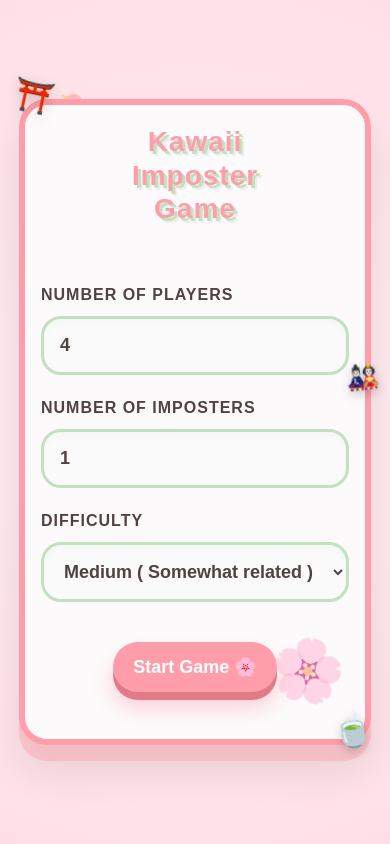
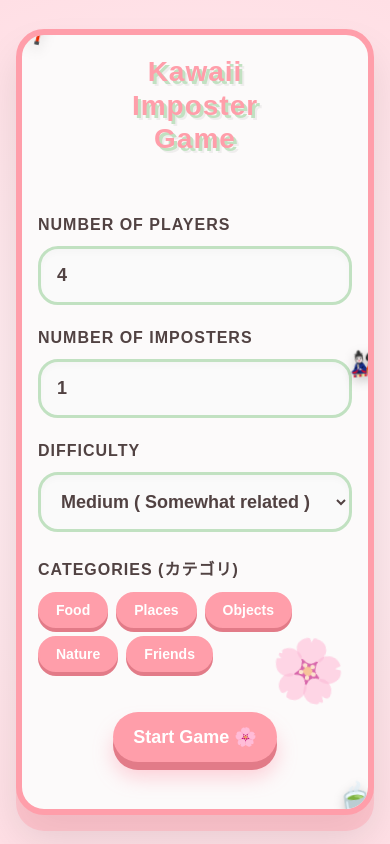
Before and after one commit to namitha2306/Imposter, a React (Vite) app: page / in a window 390 px wide. Built offline with nearby package versions, Linux system fonts and the light colour scheme.

Commit message:
Fixed mobile numbering bug and imposter word assignment

```diff
--- a/src/App.tsx
+++ b/src/App.tsx
@@ -12,8 +12,8 @@ function App() {
   const [players, setPlayers] = useState<Player[]>([]);
   const [votes, setVotes] = useState<Record<string, string>>({});
 
-  const handleStartGame = (playerCount: number, imposterCount: number, difficulty: Difficulty) => {
-    const gameData = generateGameData(playerCount, imposterCount, difficulty);
+  const handleStartGame = (playerCount: number, imposterCount: number, difficulty: Difficulty, categories: string[]) => {
+    const gameData = generateGameData(playerCount, imposterCount, difficulty, categories);
     setPlayers(gameData);
     setPhase('assigning');
   };
--- a/src/components/SetupScreen.tsx
+++ b/src/components/SetupScreen.tsx
@@ -2,27 +2,44 @@ import { useState } from 'react';
 import type { Difficulty } from '../types';
 
 interface SetupScreenProps {
-  onStartGame: (players: number, imposters: number, difficulty: Difficulty) => void;
+  onStartGame: (players: number, imposters: number, difficulty: Difficulty, categories: string[]) => void;
 }
+
+const ALL_CATEGORIES = ['Food', 'Places', 'Objects', 'Nature', 'Friends'];
 
 export default function SetupScreen({ onStartGame }: SetupScreenProps) {
   const [players, setPlayers] = useState<number | ''>(4);
   const [imposters, setImposters] = useState<number | ''>(1);
   const [difficulty, setDifficulty] = useState<Difficulty>('medium');
+  const [selectedCategories, setSelectedCategories] = useState<string[]>(ALL_CATEGORIES);
+  const [showError, setShowError] = useState(false);
 
-  const pCount = typeof players === 'number' ? players : 3;
-  const maxImposters = Math.max(1, pCount - 1);
+  const pCount = typeof players === 'number' ? players : 0;
+  const iCount = typeof imposters === 'number' ? imposters : 0;
+
+  // Scales up to 100: 3-6 -> 1, 7-12 -> 2, etc. (Default to 1 if pCount < 3)
+  const maxImposters = pCount >= 3 ? Math.floor((pCount - 1) / 6) + 1 : 1;
+  const isValid = pCount >= 3 && pCount <= 100 && iCount >= 1 && iCount <= maxImposters;
 
   const handleStart = () => {
-    const finalPlayers = Math.max(3, Math.min(12, pCount));
-    let iCount = typeof imposters === 'number' ? imposters : 1;
-    // ensure imposters is between 1 and maxImposters
-    iCount = Math.max(1, Math.min(iCount, finalPlayers - 1));
-    onStartGame(finalPlayers, iCount, difficulty);
+    if (!isValid) {
+      setShowError(true);
+      return;
+    }
+    onStartGame(pCount, iCount, difficulty, selectedCategories);
+  };
+
+  const toggleCategory = (cat: string) => {
+    if (selectedCategories.includes(cat)) {
+      if (selectedCategories.length === 1) return; // Prevent unselecting all
+      setSelectedCategories(selectedCategories.filter(c => c !== cat));
+    } else {
+      setSelectedCategories([...selectedCategories, cat]);
+    }
   };
 
   return (
-    <div className="card animate-pop">
+    <div className="card animate-pop" style={{ position: 'relative', overflow: 'hidden' }}>
       <div className="sticker sticker-1">⛩️</div>
       <div className="sticker sticker-2">🍵</div>
       <div className="sticker sticker-3">🎎</div>
@@ -33,7 +50,7 @@ export default function SetupScreen({ onStartGame }: SetupScreenProps) {
         <input
           type="number"
           min={3}
-          max={12}
+          max={100}
           value={players}
           onChange={(e) => {
             const val = e.target.value;
@@ -75,6 +92,56 @@ export default function SetupScreen({ onStartGame }: SetupScreenProps) {
         </select>
       </div>
 
+      <div className="input-group">
+        <label>Categories (カテゴリ)</label>
+        <div style={{ display: 'flex', flexWrap: 'wrap', gap: '8px' }}>
+          {ALL_CATEGORIES.map(cat => (
+            <button
+              key={cat}
+              onClick={() => toggleCategory(cat)}
+              className="btn-secondary"
+              style={{
+                padding: '8px 16px',
+                fontSize: '14px',
+                background: selectedCategories.includes(cat) ? 'var(--primary)' : 'var(--card-bg)',
+                color: selectedCategories.includes(cat) ? 'white' : 'var(--text-main)',
+                border: `2px solid var(--primary)`,
+                borderRadius: '20px',
+                boxShadow: selectedCategories.includes(cat) ? '0 4px 0 var(--primary-dark)' : '0 4px 0 var(--secondary)'
+              }}
+            >
+              {cat}
+            </button>
+          ))}
+        </div>
+      </div>
+
+      {showError && (
+        <div style={{
+          position: 'absolute', top: 0, left: 0, right: 0, bottom: 0,
+          background: 'rgba(255,255,255,0.85)', backdropFilter: 'blur(5px)',
+          zIndex: 100, display: 'flex', flexDirection: 'column',
+          justifyContent: 'center', alignItems: 'center', padding: '24px'
+        }}>
+          <div className="animate-pop" style={{
+            background: 'var(--card-bg)', border: '4px solid var(--primary)',
+            padding: '24px', borderRadius: '24px', textAlign: 'center',
+            boxShadow: '0 8px 30px rgba(0,0,0,0.1)'
+          }}>
+            <h2 style={{ color: 'var(--primary-dark)', marginBottom: '16px', fontSize: '28px' }}>Oops! 🙈</h2>
+            <p style={{ fontWeight: 'bold', fontSize: '18px', marginBottom: '8px', color: 'var(--text-main)' }}>
+              {pCount < 3 ? 'You need at least 3 players to play!' : `Max Imposters for ${pCount} players is ${maxImposters}.`}
+            </p>
+            <p style={{ color: 'var(--text-muted)', marginBottom: '24px', fontSize: '14px' }}>
+              Please correct the numbers so the game is fair and fun!
+            </p>
+            <button className="btn-secondary" onClick={() => setShowError(false)}>
+              Got it! 🌸
+            </button>
+          </div>
+        </div>
+      )}
+
       <button className="btn-primary" onClick={handleStart} style={{ marginTop: '16px' }}>
         Start Game 🌸
       </button>
--- a/src/data/words.json
+++ b/src/data/words.json
@@ -1,94 +1,172 @@
 {
   "words": [
     {
+      "category": "Food",
       "main": "Muffin",
       "easy": ["Coffee", "Breakfast", "Bakery"],
       "medium": ["Pancake", "Waffle", "Croissant"],
       "hard": ["Cupcake", "Brownie", "Scone"]
     },
     {
+      "category": "Food",
+      "main": "Pizza",
+      "easy": ["Delivery", "Dinner", "Italian"],
+      "medium": ["Burger", "Taco", "Hotdog"],
+      "hard": ["Pasta", "Lasagna", "Calzone"]
+    },
+    {
+      "category": "Food",
+      "main": "Apple",
+      "easy": ["Tree", "Seed", "Juice"],
+      "medium": ["Banana", "Orange", "Watermelon"],
+      "hard": ["Pear", "Peach", "Plum"]
+    },
+    {
+      "category": "Food",
+      "main": "Coffee",
+      "easy": ["Morning", "Mug", "Energy"],
+      "medium": ["Juice", "Water", "Soda"],
+      "hard": ["Tea", "Espresso", "Latte"]
+    },
+    {
+      "category": "Places",
+      "main": "Hospital",
+      "easy": ["Ambulance", "Sick", "Medicine"],
+      "medium": ["Dentist", "Pharmacy", "Laboratory"],
+      "hard": ["Clinic", "Doctor", "Nurse"]
+    },
+    {
+      "category": "Places",
+      "main": "Library",
+      "easy": ["Quiet", "Read", "Study"],
+      "medium": ["School", "Museum", "Theater"],
+      "hard": ["Bookstore", "Archive", "Classroom"]
+    },
+    {
+      "category": "Objects",
+      "main": "Smartphone",
+      "easy": ["Internet", "App", "Screen"],
+      "medium": ["Computer", "Laptop", "Watch"],
+      "hard": ["Telephone", "Tablet", "Phablet"]
+    },
+    {
+      "category": "Objects",
+      "main": "Guitar",
+      "easy": ["Wood", "Song", "Band"],
+      "medium": ["Piano", "Drums", "Flute"],
+      "hard": ["Violin", "Bass", "Ukulele"]
+    },
+    {
+      "category": "Objects",
+      "main": "Car",
+      "easy": ["Road", "Wheel", "Drive"],
+      "medium": ["Motorcycle", "Bicycle", "Train"],
+      "hard": ["Truck", "Van", "Bus"]
+    },
+    {
+      "category": "Objects",
+      "main": "Jacket",
+      "easy": ["Winter", "Cold", "Zipper"],
+      "medium": ["Pants", "Shoes", "Hat"],
+      "hard": ["Coat", "Sweater", "Hoodie"]
+    },
+    {
+      "category": "Objects",
+      "main": "Glasses",
+      "easy": ["Eyes", "Vision", "Read"],
+      "medium": ["Hat", "Watch", "Scarf"],
+      "hard": ["Goggles", "Sunglasses", "Lenses"]
+    },
+    {
+      "category": "Objects",
+      "main": "Chair",
+      "easy": ["Sit", "Wood", "Rest"],
+      "medium": ["Table", "Bed", "Desk"],
+      "hard": ["Stool", "Sofa", "Bench"]
+    },
+    {
+      "category": "Nature",
       "main": "Ocean",
       "easy": ["Fish", "Boat", "Summer"],
       "medium": ["River", "Lake", "Pool"],
       "hard": ["Sea", "Beach", "Water"]
     },
     {
-      "main": "Smartphone",
-      "easy": ["Internet", "App", "Screen"],
-      "medium": ["Computer", "Laptop", "Watch"],
-      "hard": ["Telephone", "Tablet", "Phablet"]
-    },
-    {
+      "category": "Nature",
       "main": "Moon",
       "easy": ["Sleep", "Glow", "Space"],
       "medium": ["Sun", "Planet", "Cloud"],
       "hard": ["Star", "Night", "Eclipse"]
     },
     {
-      "main": "Guitar",
-      "easy": ["Wood", "Song", "Band"],
-      "medium": ["Piano", "Drums", "Flute"],
-      "hard": ["Violin", "Bass", "Ukulele"]
-    },
-    {
-      "main": "Apple",
-      "easy": ["Tree", "Seed", "Juice"],
-      "medium": ["Banana", "Orange", "Watermelon"],
-      "hard": ["Pear", "Peach", "Plum"]
-    },
-    {
-      "main": "Hospital",
-      "easy": ["Ambulance", "Sick", "Medicine"],
-      "medium": ["Dentist", "Pharmacy", "Laboratory"],
-      "hard": ["Clinic", "Doctor", "Nurse"]
-    },
-    {
-      "main": "Car",
-      "easy": ["Road", "Wheel", "Drive"],
-      "medium": ["Motorcycle", "Bicycle", "Train"],
-      "hard": ["Truck", "Van", "Bus"]
-    },
-    {
+      "category": "Nature",
       "main": "Cat",
       "easy": ["Tail", "Meow", "Pet"],
       "medium": ["Dog", "Hamster", "Bunny"],
       "hard": ["Kitten", "Lion", "Tiger"]
     },
     {
-      "main": "Pizza",
-      "easy": ["Delivery", "Dinner", "Italian"],
-      "medium": ["Burger", "Taco", "Hotdog"],
-      "hard": ["Pasta", "Lasagna", "Calzone"]
+      "category": "Nature",
+      "main": "Mountain",
+      "easy": ["Climb", "Snow", "Tall"],
+      "medium": ["Hill", "Valley", "Rock"],
+      "hard": ["Volcano", "Cliff", "Peak"]
     },
     {
-      "main": "Jacket",
-      "easy": ["Winter", "Cold", "Zipper"],
-      "medium": ["Pants", "Shoes", "Hat"],
-      "hard": ["Coat", "Sweater", "Hoodie"]
+      "category": "Friends",
+      "main": "Namitha",
+      "easy": ["Friend", "Girl", "Person"],
+      "medium": ["Sona", "Farha", "Mariya"],
+      "hard": ["Athira", "Ashitha", "Omal", "Hira"]
     },
     {
-      "main": "Library",
-      "easy": ["Quiet", "Read", "Study"],
-      "medium": ["School", "Museum", "Theater"],
-      "hard": ["Bookstore", "Archive", "Classroom"]
+      "category": "Friends",
+      "main": "Athira",
+      "easy": ["Friend", "Girl", "Person"],
+      "medium": ["Namitha", "Ashitha", "Hira"],
+      "hard": ["Omal", "Sona", "Farha", "Mariya"]
     },
     {
-      "main": "Coffee",
-      "easy": ["Morning", "Mug", "Energy"],
-      "medium": ["Juice", "Water", "Soda"],
-      "hard": ["Tea", "Espresso", "Latte"]
+      "category": "Friends",
+      "main": "Mariya",
+      "easy": ["Friend", "Girl", "Person"],
+      "medium": ["Athira", "Omal", "Sona"],
+      "hard": ["Namitha", "Ashitha", "Hira", "Farha"]
     },
     {
-      "main": "Glasses",
-      "easy": ["Eyes", "Vision", "Read"],
-      "medium": ["Hat", "Watch", "Scarf"],
-      "hard": ["Goggles", "Sunglasses", "Lenses"]
+      "category": "Friends",
+      "main": "Ashitha",
+      "easy": ["Friend", "Girl", "Person"],
+      "medium": ["Farha", "Hira", "Mariya"],
+      "hard": ["Namitha", "Athira", "Omal", "Sona"]
     },
     {
-      "main": "Chair",
-      "easy": ["Sit", "Wood", "Rest"],
-      "medium": ["Table", "Bed", "Desk"],
-      "hard": ["Stool", "Sofa", "Bench"]
+      "category": "Friends",
+      "main": "Omal",
+      "easy": ["Friend", "Girl", "Person"],
+      "medium": ["Sona", "Namitha", "Athira"],
+      "hard": ["Ashitha", "Hira", "Farha", "Mariya"]
+    },
+    {
+      "category": "Friends",
+      "main": "Sona",
+      "easy": ["Friend", "Girl", "Person"],
+      "medium": ["Omal", "Mariya", "Farha"],
+      "hard": ["Namitha", "Athira", "Ashitha", "Hira"]
+    },
+    {
+      "category": "Friends",
+      "main": "Hira",
+      "easy": ["Friend", "Girl", "Person"],
+      "medium": ["Ashitha", "Athira", "Namitha"],
+      "hard": ["Omal", "Sona", "Farha", "Mariya"]
+    },
+    {
+      "category": "Friends",
+      "main": "Farha",
+      "easy": ["Friend", "Girl", "Person"],
+      "medium": ["Hira", "Sona", "Mariya"],
+      "hard": ["Namitha", "Athira", "Ashitha", "Omal"]
     }
   ]
 }
--- a/src/types.ts
+++ b/src/types.ts
@@ -12,6 +12,7 @@ export interface Player {
 export type GamePhase = 'setup' | 'assigning' | 'discussion' | 'voting' | 'result';
 
 export interface WordGroup {
+  category: string;
   main: string;
   easy: string[];
   medium: string[];
```
Also changed, not shown: src/utils/gameLogic.ts (+19 -9 lines).
